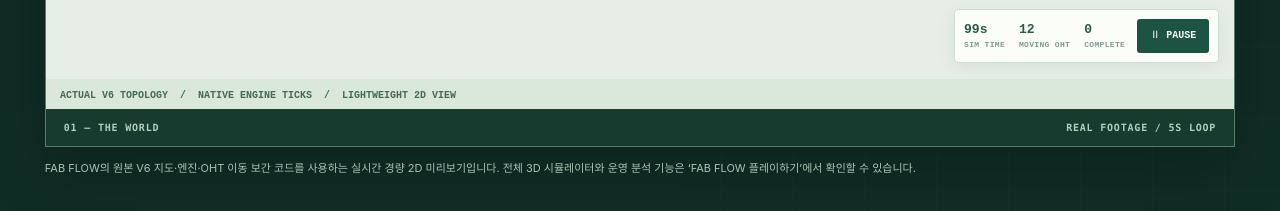
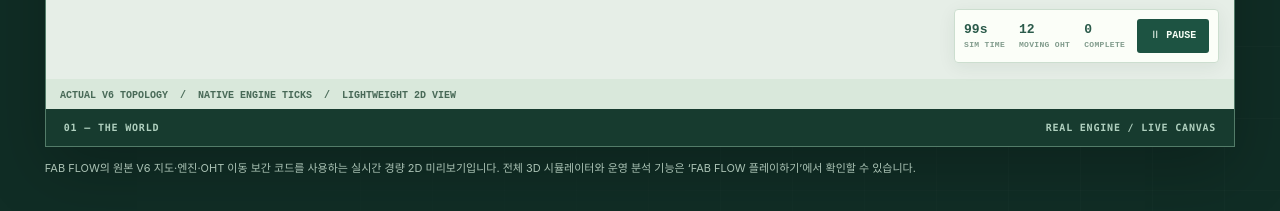
Before and after one commit to gmldbs25/build-canvas, a React (Vite) app in the folder projects/fab-flow/: page / in a window 1280 px wide. Shown: the part 1100-1311 px from the top of the page. Built offline with nearby package versions, Linux system fonts and the light colour scheme.

Commit message:
fix(work6): accurately label live native Canvas preview instead of deleted video

```diff
--- a/projects/fab-flow/src/work6.tsx
+++ b/projects/fab-flow/src/work6.tsx
@@ -94,7 +94,7 @@ export default function Work6() {
           </div>
           <div className="hero-visual"><div className="hero-visual-top"><span><i aria-hidden="true" /> NATIVE ENGINE / LIVE</span><span>SMALL V6 / 2D PREVIEW</span></div>
             <Suspense fallback={<img src={IMAGE_ROOT + 'hero-overview.png?v=20261103-2x'} alt="FAB FLOW 실제 운영 화면. 실시간 미리보기를 준비하고 있습니다." fetchPriority="high" />}><NativeFabPreview /></Suspense>
-            <div className="hero-visual-bottom"><span>01 — THE WORLD</span><span>REAL FOOTAGE / 5S LOOP</span></div>
+            <div className="hero-visual-bottom"><span>01 — THE WORLD</span><span>REAL ENGINE / LIVE CANVAS</span></div>
           </div>
           <p className="hero-footnote">{evidenceNote}</p>
         </div>
```
